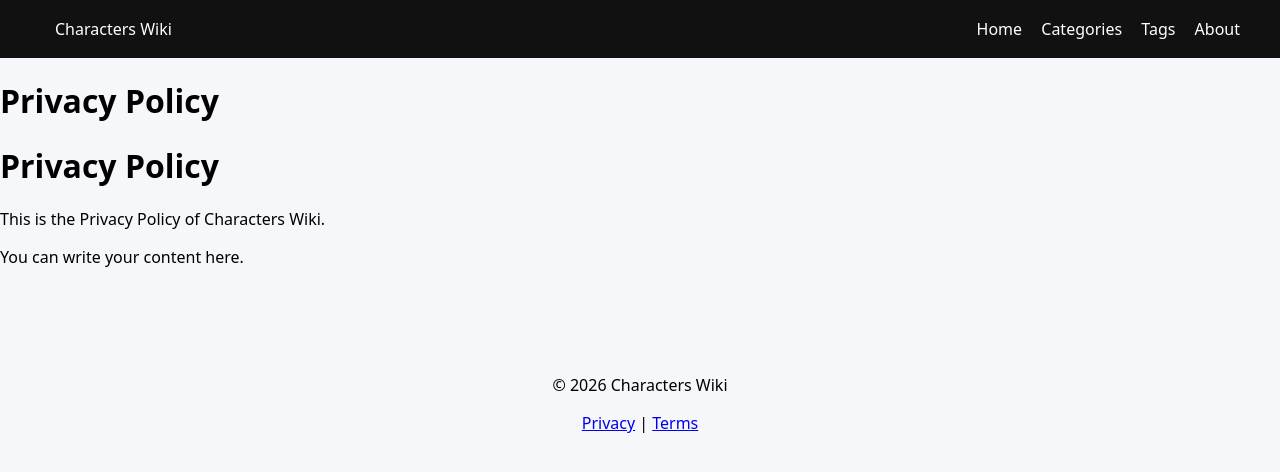
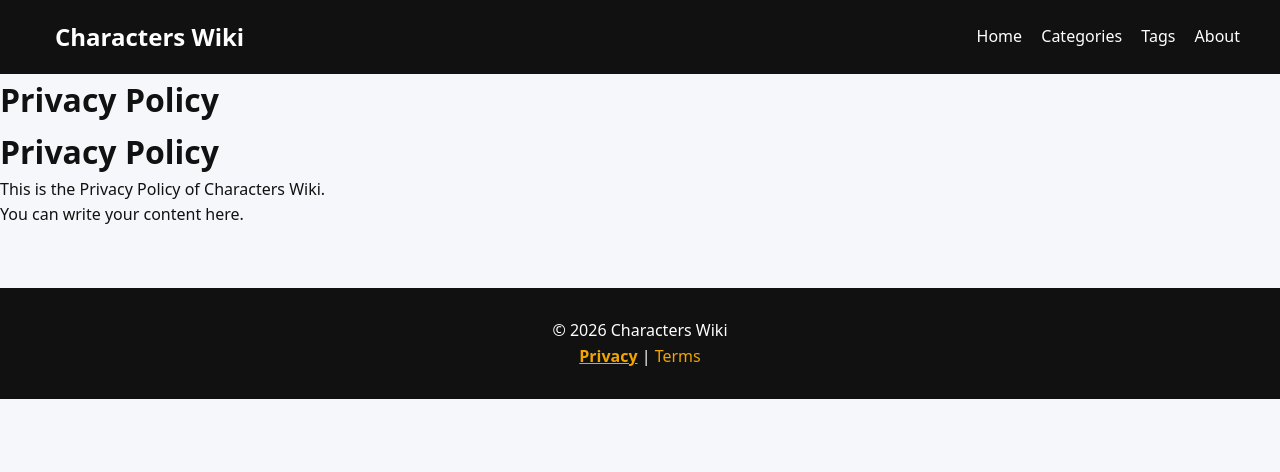
Before and after one commit to characterswiki/characters, a Jekyll site: the page built from privacy.md, in a window 1280 px wide. Shown: the top 472 px of the page. Built offline with Jekyll 4.4.1, drawn with Linux system fonts in a browser that asks for light colours.

Commit message:
Update style.css

```diff
--- a/assets/css/style.css
+++ b/assets/css/style.css
@@ -1,16 +1,211 @@
-body{font-family:system-ui;background:#f5f7fa;margin:0}
-.header{display:flex;justify-content:space-between;padding:18px 40px;background:#111;color:white}
-.header a{color:white;text-decoration:none;margin-left:15px}
-.hero{text-align:center;padding:80px 20px;background:#0f172a;color:white}
-.hero input{margin-top:20px;padding:12px 18px;border-radius:30px;border:none;width:280px;max-width:100%}
-.grid{display:grid;grid-template-columns:repeat(auto-fit,minmax(240px,1fr));gap:20px}
-.card{background:white;border-radius:10px;overflow:hidden;box-shadow:0 3px 10px rgba(0,0,0,0.1);transition:.25s}
-.card:hover{transform:translateY(-6px)}
-.card img{width:100%;height:260px;object-fit:cover}
-.card-content{padding:12px}
-.category-grid{display:grid;grid-template-columns:repeat(auto-fit,minmax(200px,1fr));gap:15px}
-.category-card{background:white;padding:18px;border-radius:8px;box-shadow:0 2px 8px rgba(0,0,0,0.08)}
-.feature-image{width:100%;max-height:450px;object-fit:cover}
-.tags{display:flex;flex-wrap:wrap;gap:10px}
-.tag{background:#e2e8f0;padding:6px 12px;border-radius:20px;text-decoration:none;font-size:13px;color:#111}
-footer{text-align:center;padding:30px;margin-top:60px}
+/* --------------------------
+  GENERAL RESET
+--------------------------- */
+* {
+  box-sizing: border-box;
+  margin: 0;
+  padding: 0;
+}
+
+body {
+  font-family: system-ui, -apple-system, BlinkMacSystemFont, "Segoe UI", Roboto, sans-serif;
+  background: #f5f7fa;
+  color: #111;
+  line-height: 1.6;
+}
+
+/* --------------------------
+  HEADER
+--------------------------- */
+.header {
+  display: flex;
+  justify-content: space-between;
+  align-items: center;
+  padding: 18px 40px;
+  background: #111;
+  color: white;
+  position: sticky;
+  top: 0;
+  z-index: 100;
+}
+
+.header a {
+  color: white;
+  text-decoration: none;
+  margin-left: 15px;
+  transition: color 0.3s;
+}
+
+.header a:hover {
+  color: #f0a500;
+}
+
+.logo {
+  font-size: 1.5rem;
+  font-weight: 700;
+}
+
+/* --------------------------
+  HERO SECTION
+--------------------------- */
+.hero {
+  text-align: center;
+  padding: 80px 20px;
+  background: linear-gradient(135deg,#0f172a,#1e293b);
+  color: white;
+}
+
+.hero input {
+  margin-top: 20px;
+  padding: 12px 20px;
+  border-radius: 30px;
+  border: none;
+  width: 280px;
+  max-width: 90%;
+  font-size: 1rem;
+}
+
+/* --------------------------
+  CHARACTER GRID
+--------------------------- */
+.grid {
+  display: grid;
+  grid-template-columns: repeat(auto-fit, minmax(240px, 1fr));
+  gap: 20px;
+  padding: 40px 20px;
+}
+
+.card {
+  background: white;
+  border-radius: 10px;
+  overflow: hidden;
+  box-shadow: 0 3px 10px rgba(0, 0, 0, 0.1);
+  transition: transform 0.25s, box-shadow 0.25s;
+}
+
+.card:hover {
+  transform: translateY(-6px);
+  box-shadow: 0 6px 18px rgba(0, 0, 0, 0.15);
+}
+
+.card img {
+  width: 100%;
+  height: 260px;
+  object-fit: cover;
+}
+
+.card-content {
+  padding: 12px;
+}
+
+.card-content h3 {
+  margin-bottom: 6px;
+  font-size: 1.1rem;
+  font-weight: 600;
+}
+
+.card-content p {
+  font-size: 0.9rem;
+  color: #555;
+}
+
+/* --------------------------
+  CATEGORIES GRID
+--------------------------- */
+.category-grid {
+  display: grid;
+  grid-template-columns: repeat(auto-fit, minmax(200px, 1fr));
+  gap: 15px;
+  padding: 20px;
+}
+
+.category-card {
+  background: white;
+  padding: 18px;
+  border-radius: 8px;
+  box-shadow: 0 2px 8px rgba(0,0,0,0.08);
+  transition: transform 0.25s, box-shadow 0.25s;
+  text-align: center;
+}
+
+.category-card:hover {
+  transform: translateY(-4px);
+  box-shadow: 0 4px 12px rgba(0,0,0,0.12);
+}
+
+.category-card h3 {
+  margin-bottom: 6px;
+  font-size: 1.1rem;
+}
+
+/* --------------------------
+  TAGS
+--------------------------- */
+.tags {
+  display: flex;
+  flex-wrap: wrap;
+  gap: 10px;
+  padding: 20px;
+}
+
+.tag {
+  background: #e2e8f0;
+  padding: 6px 12px;
+  border-radius: 20px;
+  text-decoration: none;
+  font-size: 13px;
+  color: #111;
+  transition: background 0.25s;
+}
+
+.tag:hover {
+  background: #cbd5e1;
+}
+
+/* --------------------------
+  FEATURE IMAGE
+--------------------------- */
+.feature-image {
+  width: 100%;
+  max-height: 450px;
+  object-fit: cover;
+  border-radius: 8px;
+  margin-bottom: 20px;
+}
+
+/* --------------------------
+  FOOTER
+--------------------------- */
+footer {
+  text-align: center;
+  padding: 30px;
+  margin-top: 60px;
+  background: #111;
+  color: white;
+}
+
+footer a {
+  color: #f0a500;
+  text-decoration: none;
+}
+
+footer a:hover {
+  text-decoration: underline;
+}
+
+/* --------------------------
+  ACTIVE LINK
+--------------------------- */
+.active-link {
+  font-weight: 600;
+  color: #f0a500;
+  text-decoration: underline;
+}
+
+/* --------------------------
+  RESPONSIVE
+--------------------------- */
+@media (max-width: 768px) {
+  .header { flex-direction: column; align-items: flex-start; }
+  .header nav { margin-top: 10px; display: flex; flex-wrap: wrap; gap: 10px; }
+}
```
